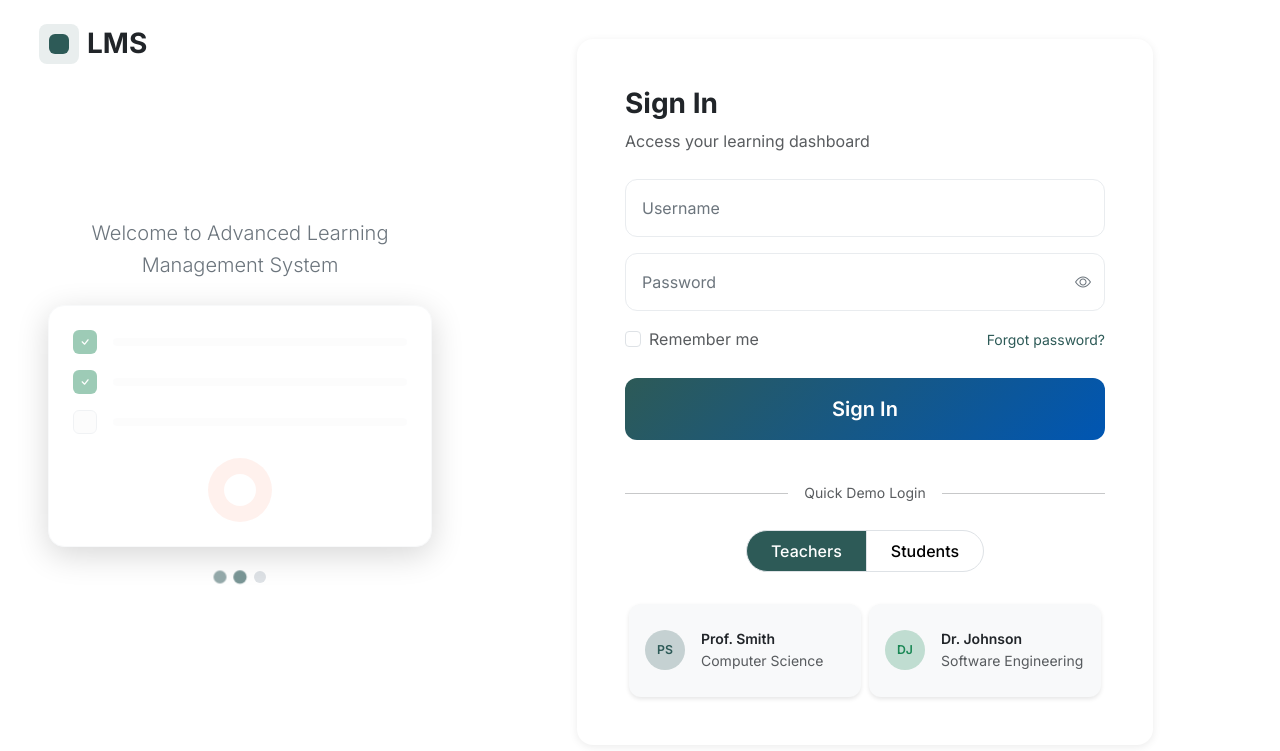
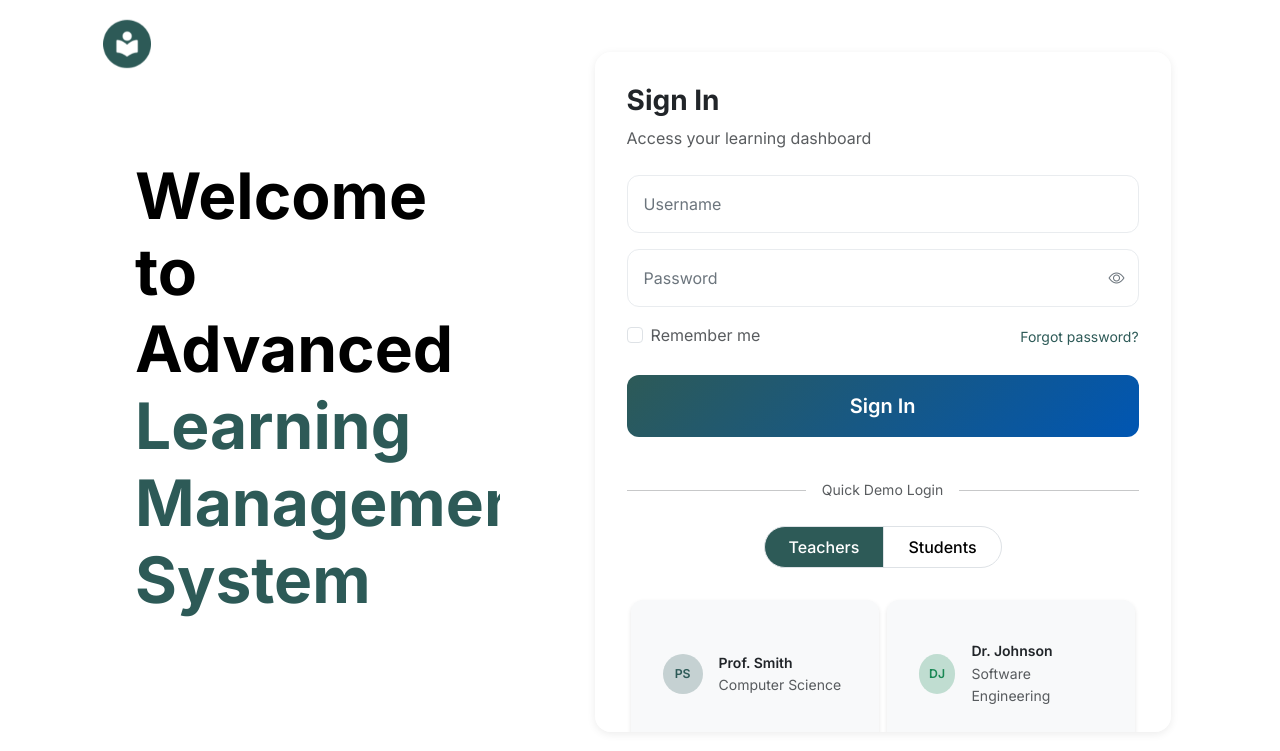
Before and after one commit to ChiyuiWong/learning_activties, a website: page frontend/login.html in a window 1280 px wide. Drawn offline with nearby package versions, Linux system fonts and the light colour scheme.

Commit message:
Chage style and format for Login page

```diff
--- a/frontend/login.html
+++ b/frontend/login.html
@@ -15,64 +15,44 @@
     <link rel="stylesheet" href="static/css/login.css">
 </head>
 <body class="min-vh-100 login-page">
-    <div class="login-container">
-        <div class="row min-vh-100 g-0">
+    <div class="login-container d-flex min-vh-100">
+        <div class="d-flex w-100 min-vh-100 g-0">
             <!-- Left Illustration Panel -->
-            <div class="col-lg-6 d-none d-lg-flex illustration-panel position-relative">
+            <div class="d-none d-lg-flex illustration-panel position-relative">
                 <!-- Logo and LMS aligned with Sign In -->
                 <div class="position-absolute top-0 start-0 p-4 d-flex align-items-center" style="height: 88px; z-index: 10;">
-                    <div class="d-flex align-items-center">
-                        <div class="logo-icon bg-primary bg-opacity-10 rounded-3 d-inline-flex align-items-center justify-content-center me-2"
-                             style="width: 2.5rem; height: 2.5rem; min-width: 2.5rem; min-height: 2.5rem;">
-                            <div class="logo-square bg-primary rounded" style="width: 1.25rem; height: 1.25rem;"></div>
-                        </div>
-                        <span class="h3 fw-bold mb-0 text-dark">LMS</span>
-                    </div>
+                    <a href="login.html" class="d-flex align-items-center text-decoration-none" style="cursor: pointer;">
+                        <img src="images/logo.png" alt="Learning Management System Logo" style="width: 3rem; height: 3rem; object-fit: contain;">
+                    </a>
                 </div>
 
-                <div class="d-flex align-items-center justify-content-center w-100 position-relative text-center px-4">
-                    <div>
-                        <div class="mb-4">
-                            <p class="lead text-secondary">Welcome to Advanced Learning Management System</p>
+                <div class="d-flex align-items-center justify-content-center w-100 position-relative px-4">
+                    <div class="w-100">
+                        <div class="mb-4 text-start">
+                            <p class="h1 fw-bold welcome-text-animated" style="font-size: 4rem; line-height: 1.2;">
+                                <span class="welcome-word" style="color: black;">Welcome</span>
+                                <span class="welcome-word" style="color: black;">to</span>
+                                <span class="welcome-word" style="color: black;">Advanced</span>
+                                <span class="welcome-word" style="color: #2D5A57;">Learning</span>
+                                <span class="welcome-word" style="color: #2D5A57;">Management</span>
+                                <span class="welcome-word" style="color: #2D5A57;">System</span>
+                            </p>
                         </div>
 
-                        <!-- Illustration -->
-                        <div class="illustration-container mx-auto mb-4" id="illustrationContainer">
-                            <div class="bg-white border border-light rounded-4 p-4 shadow-lg">
-                                <div id="illustrationContent">
-                                    <!-- Dynamic content will be inserted here -->
-                                </div>
 
-                                <div class="mt-4 d-flex justify-content-center" id="avatarContainer">
-                                    <div class="avatar-placeholder bg-coral rounded-circle d-flex align-items-center justify-content-center">
-                                        <div class="avatar-inner bg-white rounded-circle"></div>
-                                    </div>
-                                </div>
-                            </div>
-                        </div>
-
-                        <!-- Progress Dots -->
-                        <div class="d-flex justify-content-center gap-2">
-                            <div class="progress-dot active" data-index="0"></div>
-                            <div class="progress-dot" data-index="1"></div>
-                            <div class="progress-dot" data-index="2"></div>
-                        </div>
                     </div>
                 </div>
             </div>
 
             <!-- Right Form Panel -->
-            <div class="col-12 col-lg-6 d-flex align-items-center justify-content-center p-4 min-vh-100 login-form-panel">
-                <div class="w-100" style="max-width: 36rem;">
+            <div class="col-12 d-lg-flex align-items-center justify-content-center p-3 min-vh-100 login-form-panel" style="padding: 1.5rem;">
+                <div class="w-100" style="max-width: 36rem; margin-left: auto; margin-right: auto;">
                     <!-- Logo for mobile -->
                     <div class="d-lg-none text-center mb-4">
                         <div class="logo-container mb-3">
-                            <div class="logo-icon bg-primary rounded-3 d-inline-flex align-items-center justify-content-center">
-                                <div class="logo-square bg-white rounded"></div>
-                            </div>
+                            <img src="images/logo.png" alt="LMS Logo" style="width: 3rem; height: 3rem; object-fit: contain;">
                         </div>
-                        <h2 class="h4 fw-bold text-dark mb-1">COMP5241 G10</h2>
-                        <p class="text-muted">Learning Management System</p>
+                        <p style="color: #2D5A57;">Learning Management System</p>
                     </div>
 
                     <div class="card border-0 shadow-sm rounded-4">
--- a/frontend/static/css/login.css
+++ b/frontend/static/css/login.css
@@ -9,14 +9,85 @@ body {
     background-color: #ffffff !important;
 }
 
+/* Login Container */
+.login-container {
+    display: flex !important;
+    width: 100% !important;
+    min-height: 100vh !important;
+    padding-left: 4rem !important;
+    padding-right: 1rem !important;
+    box-sizing: border-box !important;
+}
+
+/* Login Card Adjustments */
+.login-form-panel .card {
+    max-height: 85vh !important;
+    overflow-y: auto;
+}
+
+.login-form-panel .card-body {
+    padding: 2rem !important;
+}
+
 /* Illustration Panel */
+
 .illustration-panel {
     background: #ffffff;
     position: relative;
     overflow: hidden;
     min-height: 100vh;
-    max-width: 38% !important;
-    flex: 0 0 38% !important;
+    width: 40% !important;
+    max-width: 40% !important;
+    flex: 0 0 40% !important;
+    display: flex !important;
+    padding-left: 2rem !important;
+    padding-right: 3rem !important;
+}
+
+/* Login Form Panel */
+.login-form-panel {
+    width: 60% !important;
+    max-width: 60% !important;
+    flex: 0 0 60% !important;
+    overflow-y: auto;
+    padding: 1rem !important;
+    display: flex !important;
+    min-height: auto !important;
+    justify-content: flex-start !important;
+    padding-left: 3rem !important;
+    padding-right: 2rem !important;
+}
+
+/* Desktop Layout - 並排顯示 */
+@media (min-width: 992px) {
+    .login-container {
+        flex-direction: row !important;
+    }
+
+    .illustration-panel {
+        display: flex !important;
+    }
+
+    .login-form-panel {
+        display: flex !important;
+    }
+}
+
+/* Mobile Layout */
+@media (max-width: 991px) {
+    .login-container {
+        flex-direction: column !important;
+    }
+
+    .illustration-panel {
+        display: none !important;
+    }
+
+    .login-form-panel {
+        width: 100% !important;
+        max-width: 100% !important;
+        flex: 1 !important;
+    }
 }
 
 .illustration-panel::before {
@@ -49,8 +120,34 @@ body {
 
 /* Illustration container */
 .illustration-container {
-    max-width: 24rem;
+    max-width: 32rem;
     position: relative;
+}
+
+/* Illustration slides */
+.illustration-slide {
+    width: 100%;
+    height: 100%;
+    border: none !important;
+    outline: none !important;
+}
+
+.illustration-slide img {
+    display: block;
+    margin: 0 auto;
+    border: none !important;
+    outline: none !important;
+    box-shadow: none !important;
+    /* 確保圖片以 500px 高度顯示完整內容 */
+    min-height: 500px;
+}
+
+/* 優化圖片容器 */
+.illustration-slide > div,
+.illustration-slide > div > div {
+    border: none !important;
+    outline: none !important;
+    box-shadow: none !important;
 }
 
 /* Custom colors */
--- a/frontend/static/css/main.css
+++ b/frontend/static/css/main.css
@@ -250,3 +250,51 @@ body.login-page {
 .shadow-lg {
     box-shadow: 0 8px 32px rgba(0, 0, 0, 0.16) !important;
 }
+
+/* Welcome Message Animation */
+.welcome-text-animated {
+    animation: welcomeSlideIn 2s ease-out forwards;
+    opacity: 0;
+    transform: translateY(30px);
+}
+
+@keyframes welcomeSlideIn {
+    0% {
+        opacity: 0;
+        transform: translateY(30px);
+    }
+    50% {
+        opacity: 0.7;
+        transform: translateY(15px);
+    }
+    100% {
+        opacity: 1;
+        transform: translateY(0);
+    }
+}
+
+/* Animation for individual words */
+.welcome-word {
+    display: inline-block;
+    opacity: 0;
+    transform: translateY(20px);
+    animation: wordSlideIn 0.8s ease-out forwards;
+}
+
+.welcome-word:nth-child(1) { animation-delay: 0.2s; }
+.welcome-word:nth-child(2) { animation-delay: 0.4s; }
+.welcome-word:nth-child(3) { animation-delay: 0.6s; }
+.welcome-word:nth-child(4) { animation-delay: 0.8s; }
+.welcome-word:nth-child(5) { animation-delay: 1.0s; }
+.welcome-word:nth-child(6) { animation-delay: 1.2s; }
+
+@keyframes wordSlideIn {
+    0% {
+        opacity: 0;
+        transform: translateY(20px);
+    }
+    100% {
+        opacity: 1;
+        transform: translateY(0);
+    }
+}
--- a/frontend/static/js/login.js
+++ b/frontend/static/js/login.js
@@ -10,13 +10,48 @@ document.addEventListener('DOMContentLoaded', function() {
 
 // Main initialization function
 function initializeLogin() {
-    initializeIllustrations();
+    // initializeIllustrations(); // Disabled - using static HTML images instead
+    initializeStaticSlides(); // New static slide functionality
     initializeFormHandlers();
     initializeDemoUsers();
     initializePasswordToggle();
     initializeRoleToggle();
     checkExistingLogin();
 }
+
+// Static slide functionality
+function initializeStaticSlides() {
+    // Auto-change slides every 5 seconds
+    setInterval(() => {
+        const currentDot = document.querySelector('.progress-dot.active');
+        if (currentDot) {
+            const currentIndex = parseInt(currentDot.getAttribute('data-index'));
+            const nextIndex = (currentIndex + 1) % 3;
+            showSlide(nextIndex);
+        }
+    }, 5000);
+}
+
+function showSlide(index) {
+    // Hide all slides
+    const slides = document.querySelectorAll('.illustration-slide');
+    slides.forEach(slide => slide.style.display = 'none');
+
+    // Show selected slide
+    const targetSlide = document.getElementById(`slide${index + 1}`);
+    if (targetSlide) {
+        targetSlide.style.display = 'block';
+    }
+
+    // Update progress dots
+    const dots = document.querySelectorAll('.progress-dot');
+    dots.forEach((dot, i) => {
+        dot.classList.toggle('active', i === index);
+    });
+}
+
+// Make showSlide function globally accessible
+window.showSlide = showSlide;
 
 // Illustration management
 const illustrations = [
```
